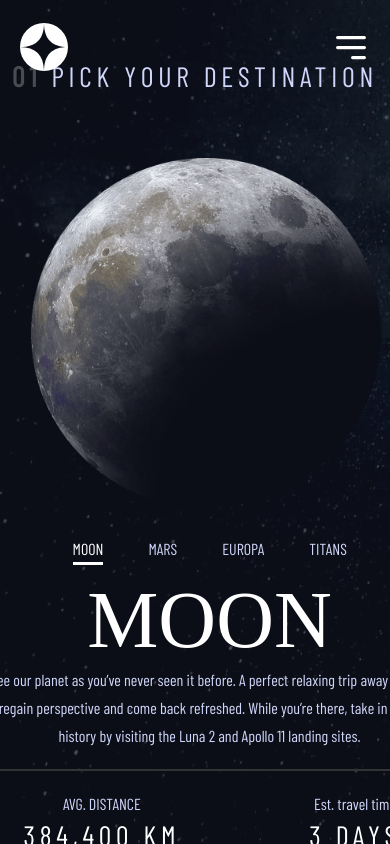
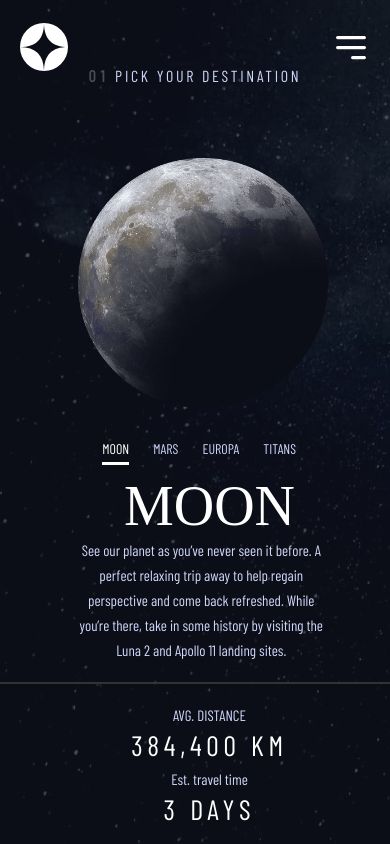
Before and after one commit to Frynelli/space-travel, a React (Create React App) app: page /destination in a window 390 px wide. Built offline with nearby package versions, Linux system fonts and the light colour scheme; a web font is replaced by a local one.

Commit message:
finished Destination page's responsiveness
changed the flex-direction of time and distance, changed the margin and the positioning to be centered, also changed the positioning and the max-width of the planets main paragraph

```diff
--- a/src/pages/Destination/Planet.js
+++ b/src/pages/Destination/Planet.js
@@ -10,7 +10,7 @@ const Planet =(props)=>{
 
         <div className="planets">
           <div  className="title"><h2>{props.title}</h2></div>
-          <p>{props.text}</p>
+          <p className="mob-text">{props.text}</p>
           <div className="hr"></div>
           <div className="details">
             <div className="distance">
--- a/src/scss/destination/_destination.scss
+++ b/src/scss/destination/_destination.scss
@@ -26,6 +26,10 @@
     width:350px;
     height: 350px;
   }
+  @include mobile{
+    width: 250px;
+    height: 250px;
+  }
 }
 .destinations .inner-container{
   margin-top: 120px;
@@ -34,6 +38,13 @@
   align-items: center;
   @include tablet{
     margin-top:15%;
+  }
+}
+.destinations .inner-container h5{
+  @include mobile{
+    font-size: 16px;
+line-height: 19px;
+letter-spacing: 2.7px;
   }
 }
 .destinations .side-box{
@@ -89,10 +100,16 @@
   margin-left: 45px;
   height:34px;
   align-items: center;
+  @include mobile{
+    margin-left: 24px;
+  }
 
 }
 .dest-menu ul li .link{
     color: $text-color-light;
+    @include mobile{
+      font-size: 14px;
+    }
 }
 //when active link
 .dest-menu ul li .active{
@@ -138,6 +155,10 @@ color: #ffffff;
     font-size: 80px;
   line-height: 92px;
   }
+  @include mobile{
+    font-size: 56px;
+line-height: 64px;
+  }
 }
 .planets p{
 font-size: 18px;
@@ -146,6 +167,18 @@ line-height: 32px;
   font-size: 16px;
 line-height: 28px;
 }
+@include mobile{
+font-size: 15px;
+line-height: 25px;
+
+}
+}
+.planets p.mob-text{
+  @include mobile{
+    position: relative;
+    left: 20%;
+    max-width: 250px;
+  }
 }
 .planets .hr{
   width: 444px;
@@ -163,10 +196,19 @@ line-height: 28px;
     position: relative;
     right: 5%;
   }
+  @include mobile{
+    right: 0;
+    flex-direction: column;
+    justify-content: center;
+    align-content: center;
+  }
 
 }
 .planets .details .distance{
 margin-right: 20px;
+@include mobile{
+  margin: 0;
+}
 }
 .planets .details .distance h5{
   color: #ffffff;
@@ -174,6 +216,9 @@ margin-right: 20px;
 .planets .details .time{
   position: relative;
   left: 50px;
+  @include mobile{
+    left: 0;
+  }
 }
 .planets .details .time h5{
   color: #ffffff;
```
Also changed, not shown: src/dist/index.css.
